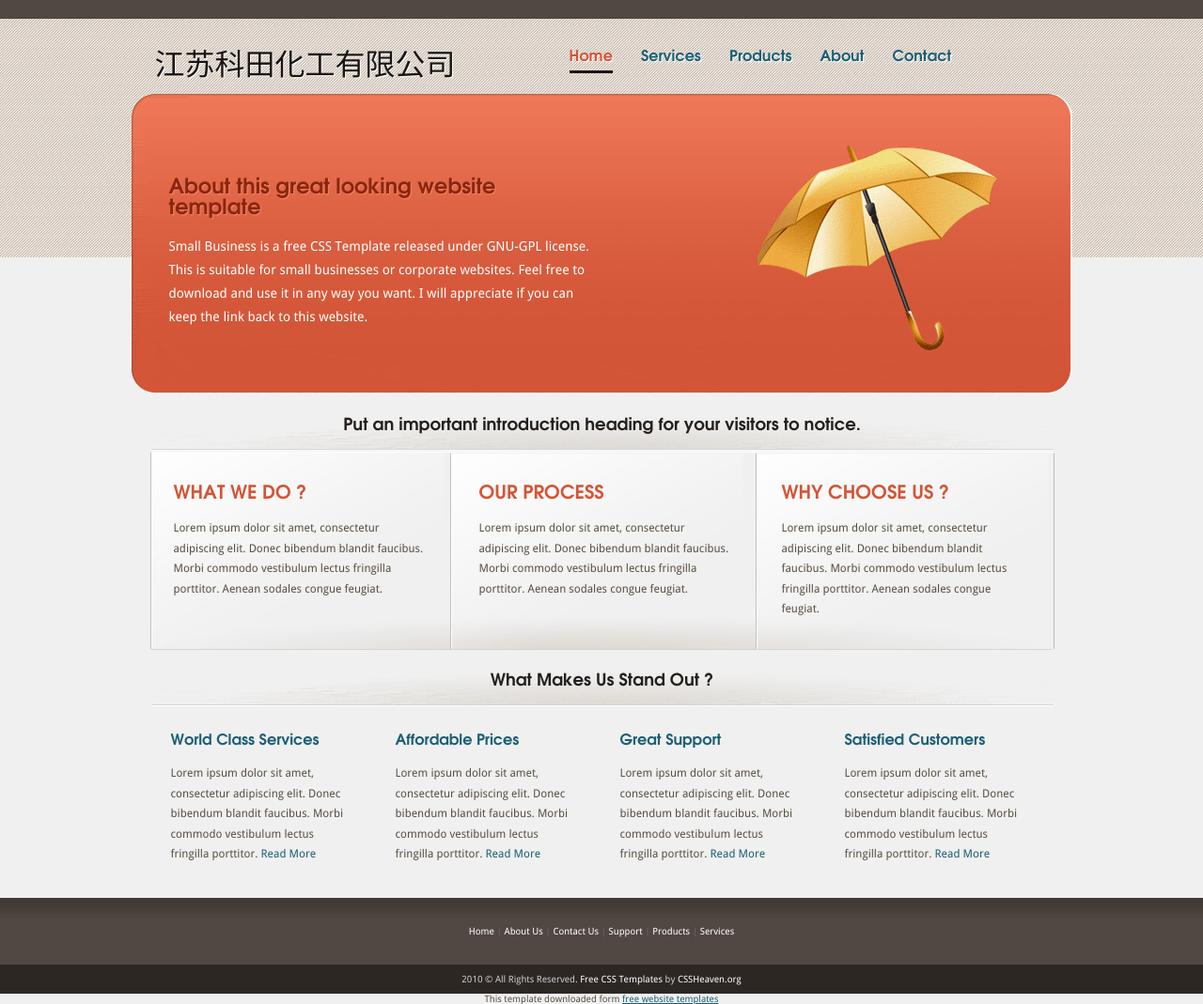
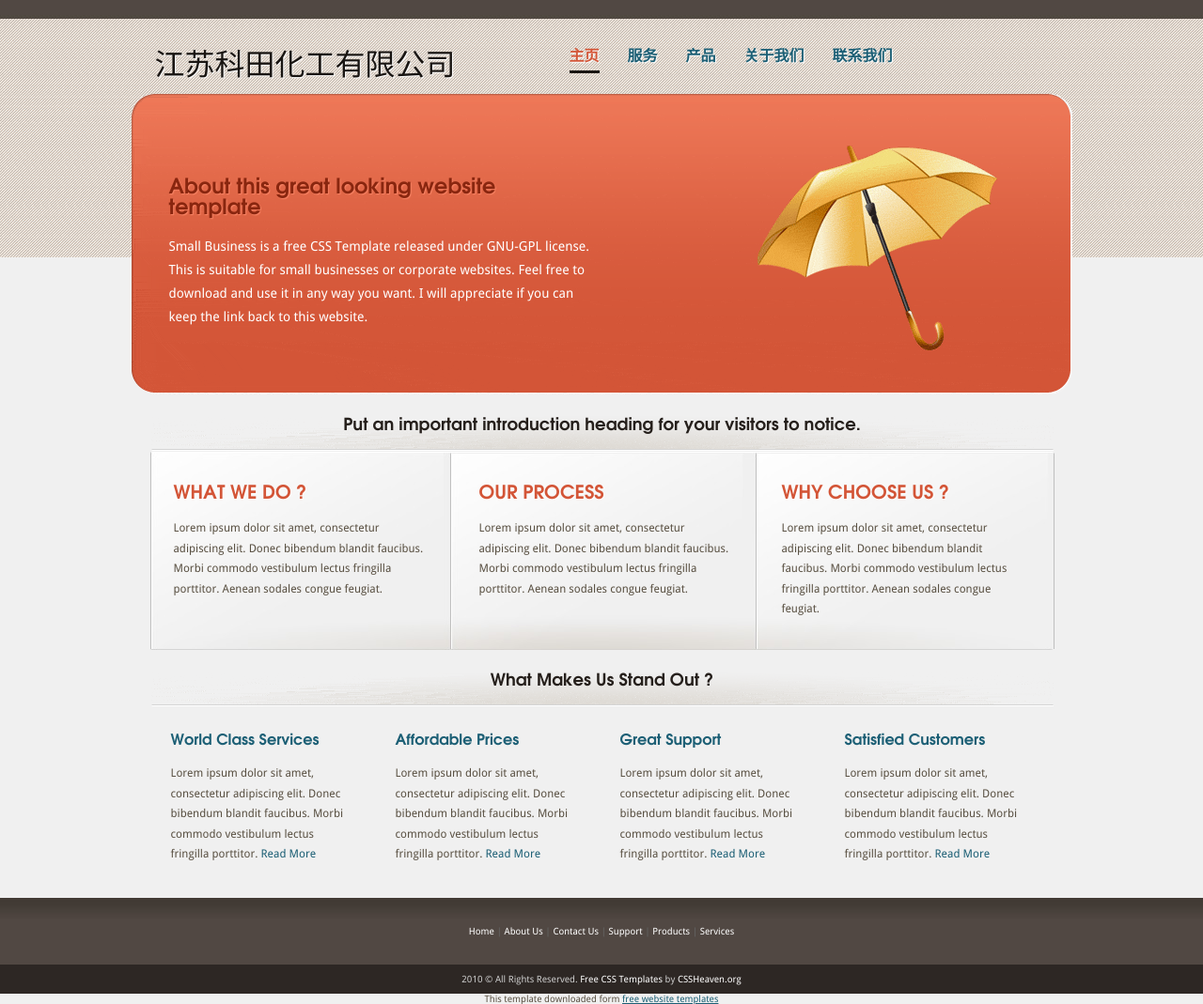
Before and after one commit to ketianhuagong/ketianhuagong.github.io, a plain HTML site: page index.html in a window 1280 px wide. Shown: the whole page at 94% size. Drawn offline with Linux system fonts and the light colour scheme.

Commit message:
add names

```diff
--- a/index.html
+++ b/index.html
@@ -18,11 +18,11 @@
   <nav id="mainnav">
     <h1 id="textlogo"><span>江苏科田化工有限公司</span> </h1>
     <ul>
-      <li class="active"><a href="index.html">Home</a></li>
-      <li><a href="services.html">Services</a></li>
-      <li><a href="products.html">Products</a></li>
-      <li><a href="about.html">About</a></li>
-      <li><a href="#">Contact</a></li>
+      <li class="active"><a href="index.html">主页</a></li>
+      <li><a href="services.html">服务</a></li>
+      <li><a href="products.html">产品</a></li>
+      <li><a href="about.html">关于我们</a></li>
+      <li><a href="#">联系我们</a></li>
     </ul>
   </nav>
   <section id="content">
```
